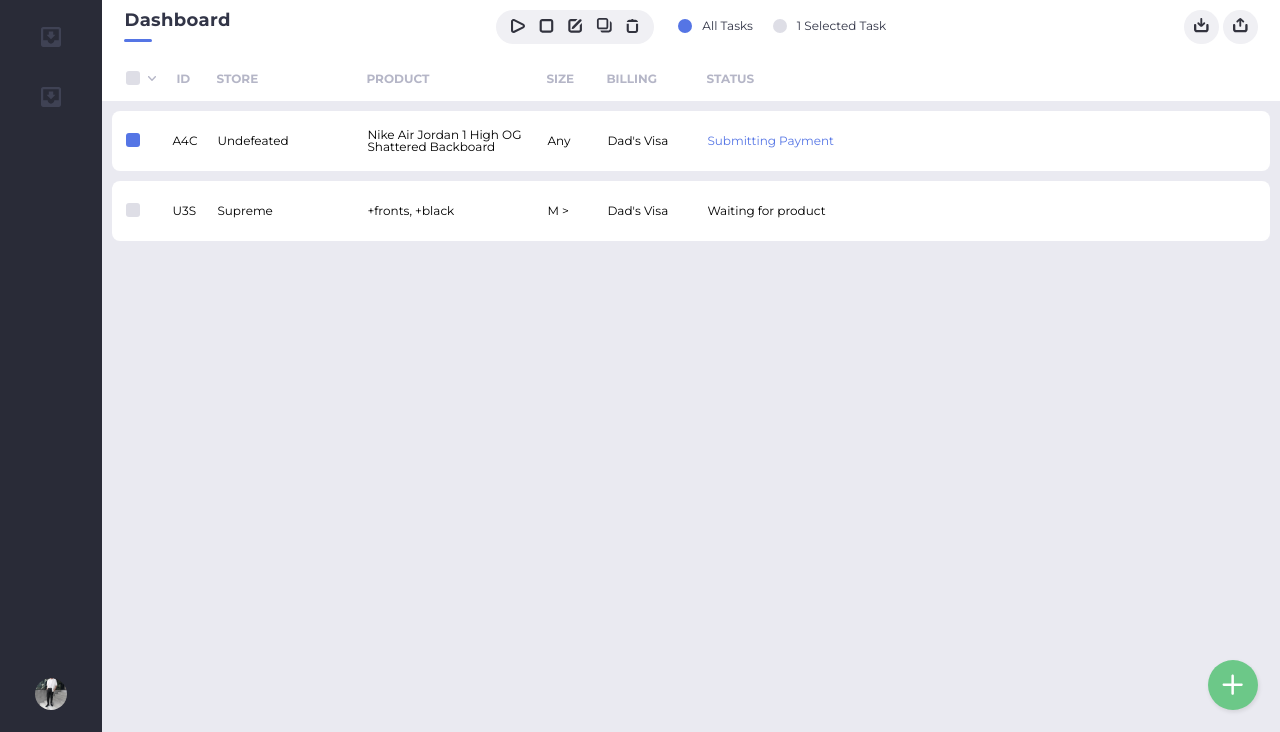
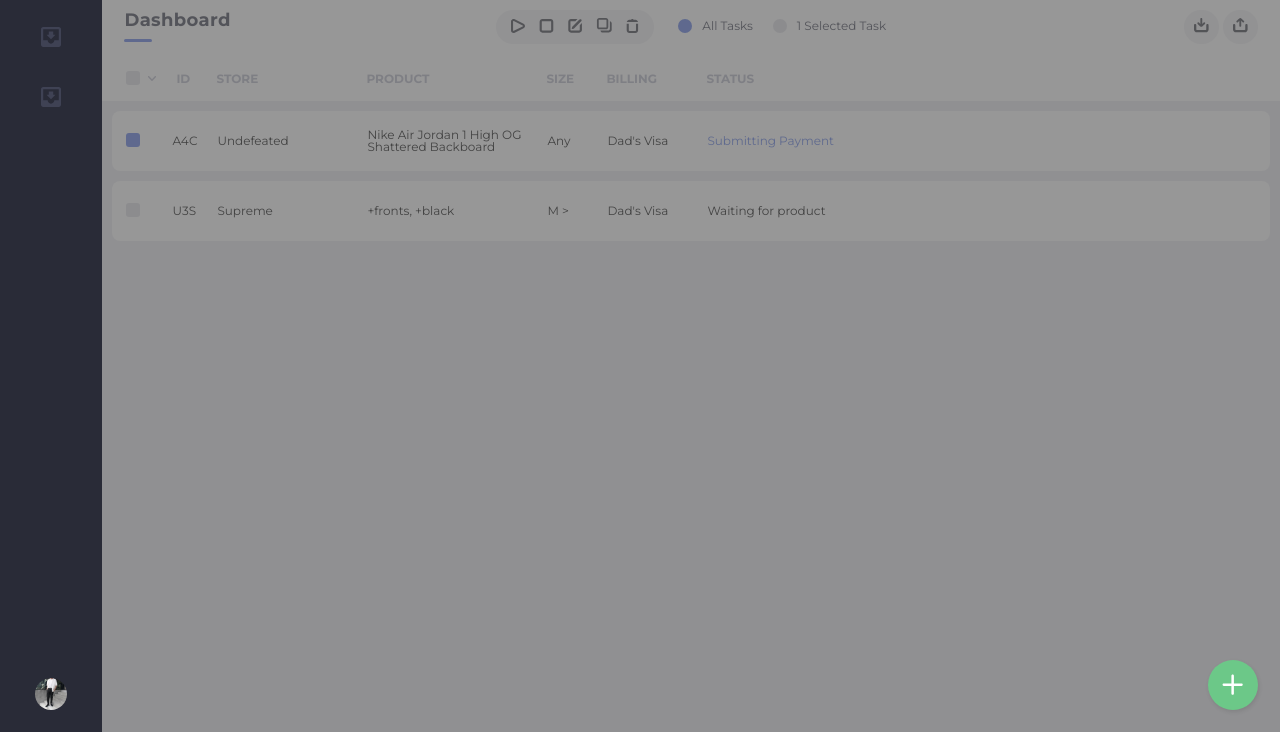
Before and after one commit to josephlalley1/project-electron, a website: page index.html in a window 1280 px wide. Shown: the part 68-800 px from the top of the page. Drawn offline with nearby package versions, Linux system fonts and the light colour scheme.

Commit message:
frequent changes

```diff
--- a/index.html
+++ b/index.html
@@ -174,11 +174,15 @@
         </div>
       </div>
 
-      <a class="create-task">
-        <img src="create-task.svg" alt="">
-      </a>
+    </div>
 
+    <a class="create-task">
+      <img src="create-task.svg" alt="">
+    </a>
+
+    <div class="create-task-overlay">
     </div>
+
   </body>
   <script type="text/javascript">
   const profile = document.getElementById('profile');
--- a/style.css
+++ b/style.css
@@ -336,6 +336,16 @@
   text-align: center;
   line-height: calc(50px + 11px);
   box-shadow: 1px 2px 4px rgba(0, 0, 0, 0.1);
+  z-index: 3;
+}
+
+.create-task-overlay {
+  background: rgba(100, 100, 100, 0.67);
+  height: 100%;
+  right: 0;
+  width: 92%;
+  position: fixed;
+  z-index: 2;
 }
 
 .profile-popup {
```
